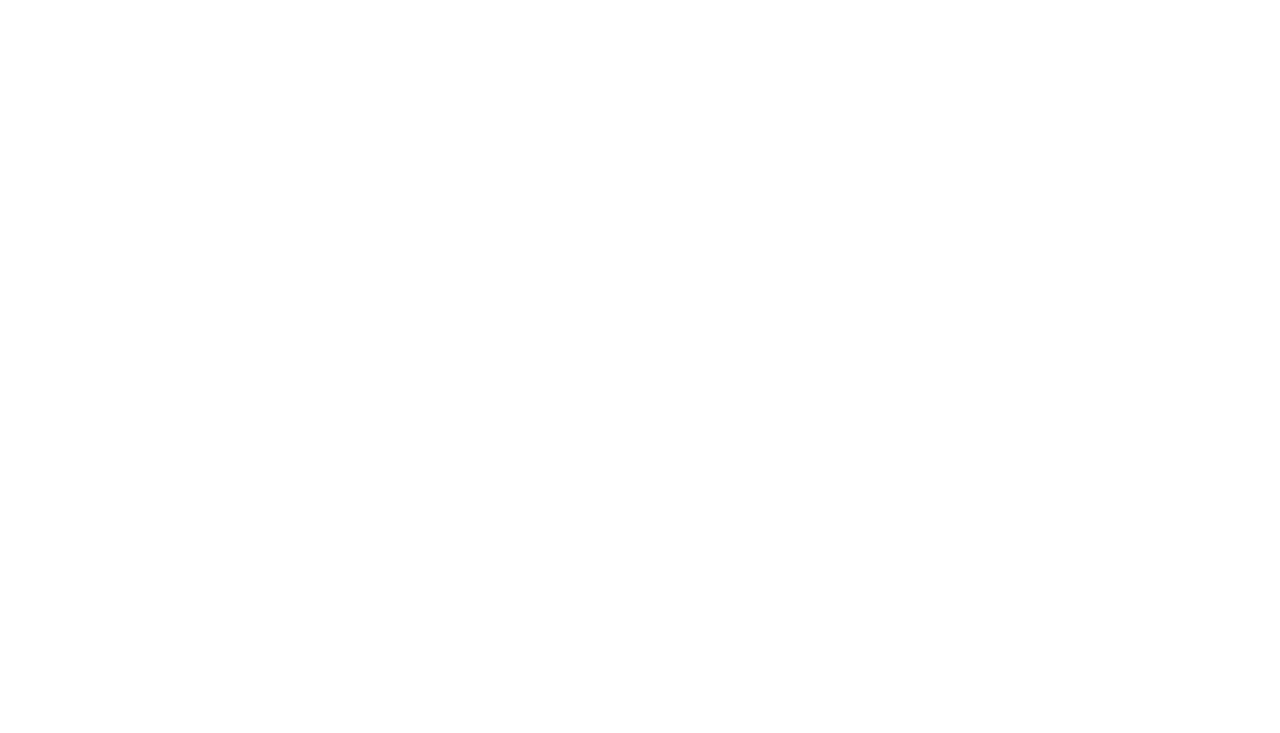
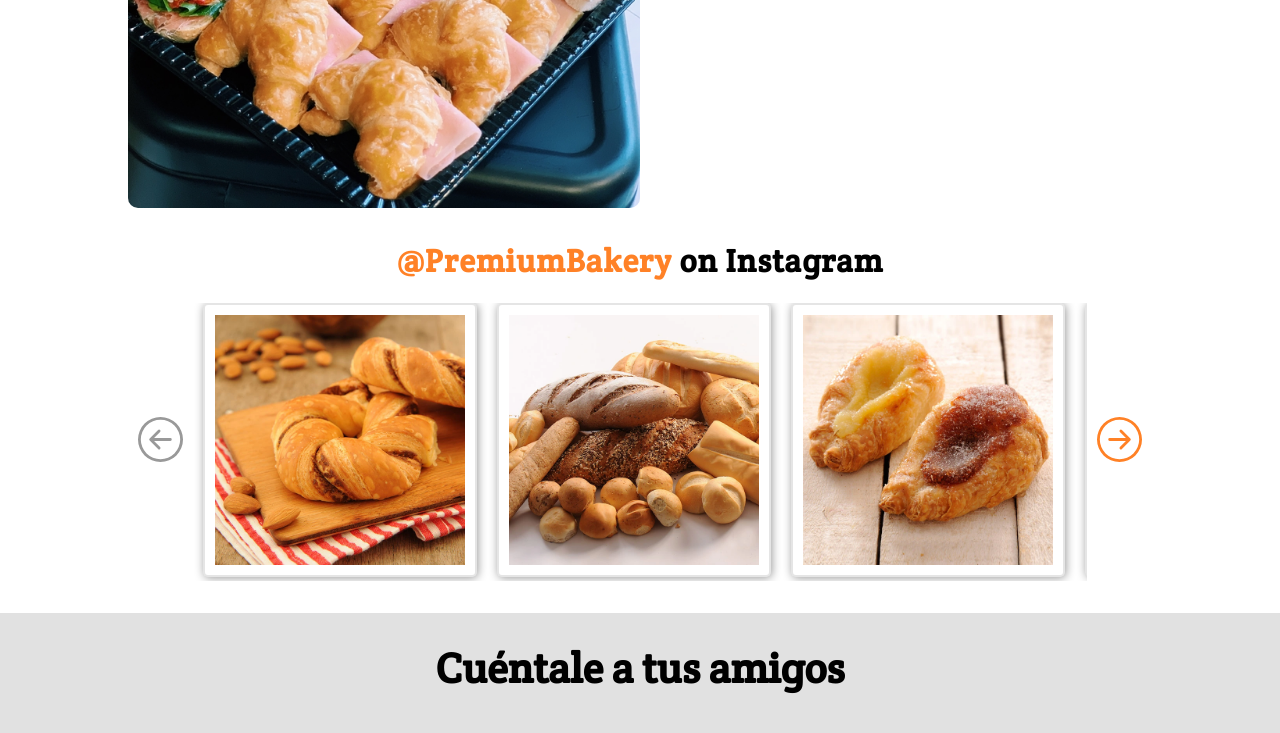
Before and after one commit to SzucsJuan21/proyectogrupal, a React (Create React App) app: page / in a window 1280 px wide. Shown: the part 2000-2733 px from the top of the page. Before the commit the page ends 800 px from the top, so only its background shows below. Built offline with nearby package versions, Linux system fonts and the light colour scheme; no server answers; a web font is replaced by a local one.

Commit message:
vercel and some fixes

```diff
--- a/package.json
+++ b/package.json
@@ -1,7 +1,7 @@
 {
   "name": "proyecto-numen",
   "version": "0.1.0",
-  "homepage": "premiumbakery-n0azqdejw-franco-cardoso.vercel.app",
+  "homepage": "/",
   "private": false,
   "dependencies": {
     "@testing-library/jest-dom": "^5.16.5",
--- a/src/Componentes/Cards/Section.js
+++ b/src/Componentes/Cards/Section.js
@@ -85,7 +85,7 @@ const Section = () => {
             </h1>
           </div>
           <div className="cards-container">
-            {products.map(
+            {products && products.map(
               (product) =>
                 product.id <= 5 && (
                   <Cards
--- a/src/Componentes/Slider/Slider.js
+++ b/src/Componentes/Slider/Slider.js
@@ -37,7 +37,7 @@ const Slider = () => {
             transition={{ duration: 0.5 }}
           >
 
-            {img.map(image => (
+            {img && img.map(image => (
               <SliderImg img={image} key={image} />
             ))}
 
--- a/src/index.js
+++ b/src/index.js
@@ -7,7 +7,7 @@ import { BrowserRouter } from 'react-router-dom'
 
 const root = ReactDOM.createRoot(document.getElementById('root'));
 root.render(
-    <BrowserRouter basename='/react-group-project/'>
+    <BrowserRouter>
       <App />
     </BrowserRouter>
 );
```
